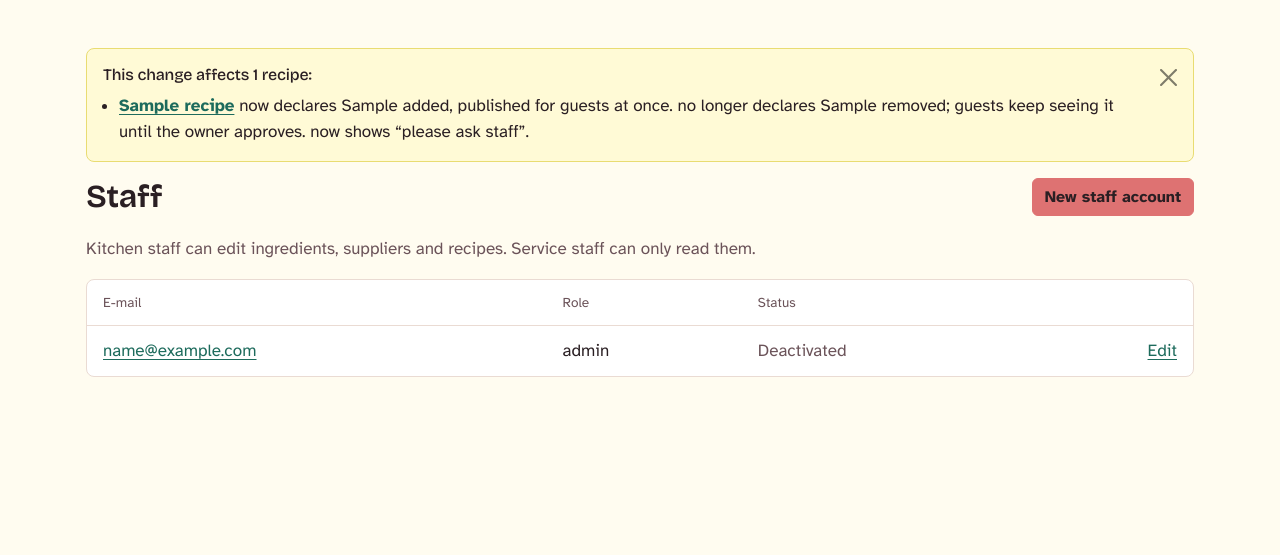
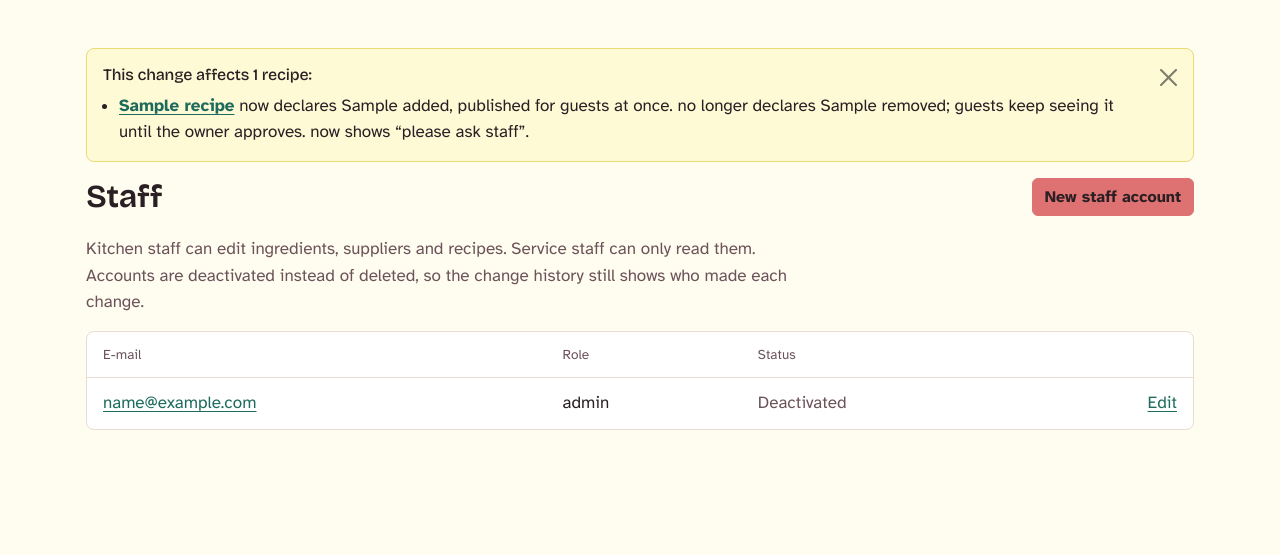
Before and after one commit to sakshish12/allergentrace, a Django app: template templates/accounts/staff_list.html in a window 1280 px wide. Shown: the part 59-614 px from the top of the page. Run offline with Django 5.2, Linux system fonts and the light colour scheme; the template is opened without the code that fills it: most values are stand-ins (such as "Sample title", 1, 10 or a date in 2020); some libraries are stand-ins or nearby versions.

Commit message:
Explain on the staff page why accounts are deactivated, not deleted

```diff
--- a/templates/accounts/staff_list.html
+++ b/templates/accounts/staff_list.html
@@ -6,7 +6,7 @@
   <h1 class="h2">{% translate "Staff" %}</h1>
   <a class="btn btn-primary" href="{% url 'staff_create' %}">{% translate "New staff account" %}</a>
 </div>
-<p class="measure text-body-secondary">{% translate "Kitchen staff can edit ingredients, suppliers and recipes. Service staff can only read them." %}</p>
+<p class="measure text-body-secondary">{% translate "Kitchen staff can edit ingredients, suppliers and recipes. Service staff can only read them." %} {% translate "Accounts are deactivated instead of deleted, so the change history still shows who made each change." %}</p>
 <table class="data-table">
   <thead><tr><th scope="col">{% translate "E-mail" %}</th><th scope="col">{% translate "Role" %}</th><th scope="col">{% translate "Status" %}</th><th scope="col"><span class="visually-hidden">{% translate "Actions" %}</span></th></tr></thead>
   <tbody>
```
